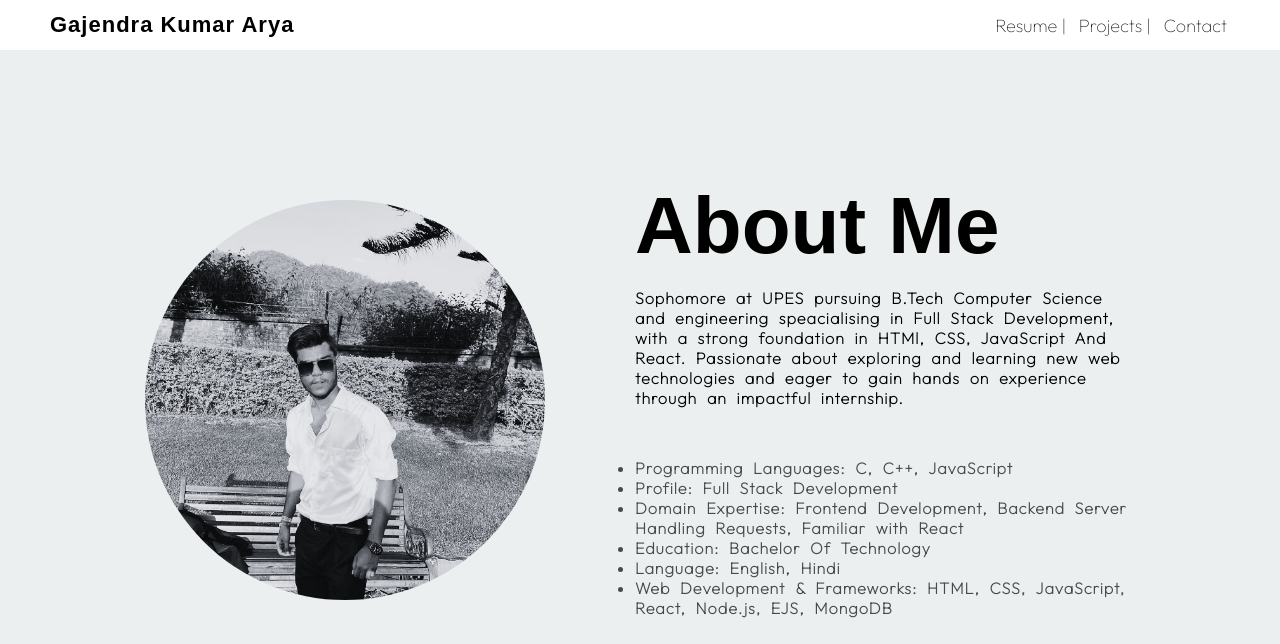
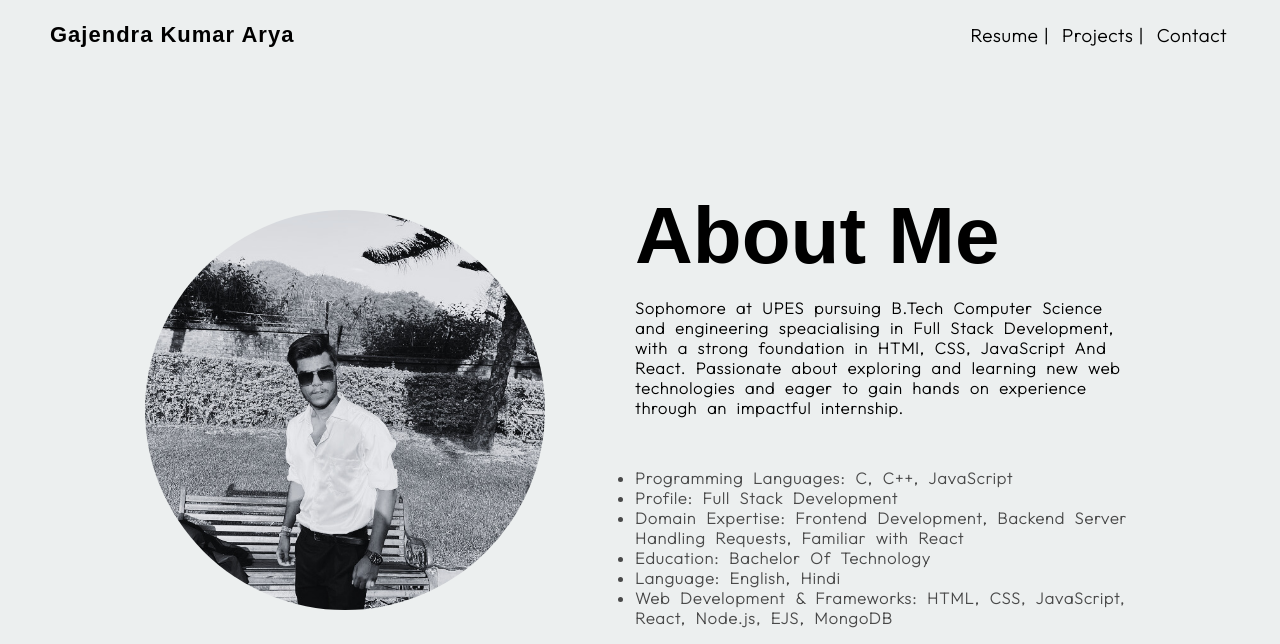
Before and after one commit to gajendraarya786/Portfolio, a plain HTML site: page index.html in a window 1280 px wide. Shown: the top 644 px of the page. Drawn offline with Linux system fonts and the light colour scheme.

Commit message:
changes done

```diff
--- a/style.css
+++ b/style.css
@@ -9,7 +9,8 @@ body{
     align-items: center;
     height: 50px;
     width: 100%;
-    background-color: white;
+    background-color: #ecefef;
+    padding-top: 10px;
 }
 .title{
     font-size: 22px;
@@ -25,7 +26,8 @@ body{
     gap:50px;
     text-decoration: none;
     font-family: "Outfit", serif ;
-    font-weight: 500;
+    font-weight: 600;
+    letter-spacing: 1px;
     color: black;
     font-size: 18px;
     margin-right: 8px;
```
